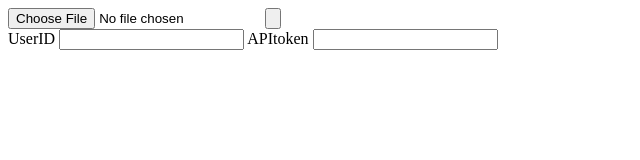
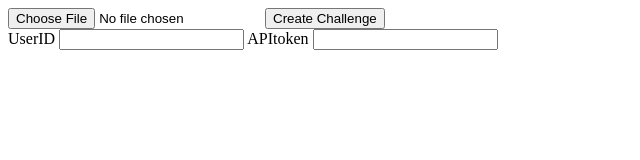
Before and after one commit to Aras14HD/habitica_challenge-from-csv, a plain HTML site: page index.html in a window 1280 px wide. Shown: the whole page, without its empty margins (0-640 px from the left). Drawn offline with Linux system fonts and the light colour scheme.

Commit message:
named submit button

```diff
--- a/index.html
+++ b/index.html
@@ -9,7 +9,7 @@
   <body>
     <form>
       <input type="file" id="challengeFile" accept=".txt,.csv"/>
-      <input type="button" id="Submit"/>
+      <input type="button" id="Submit" value="Create Challenge"/>
     </form>
     <form>
       <label for="UserID">UserID</label>
```
